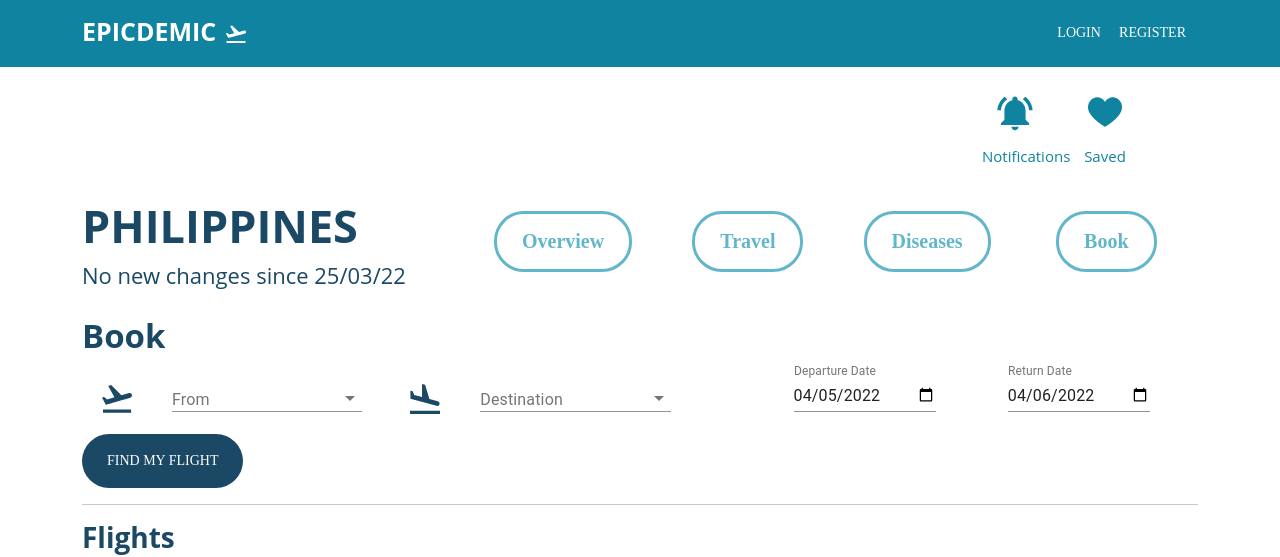
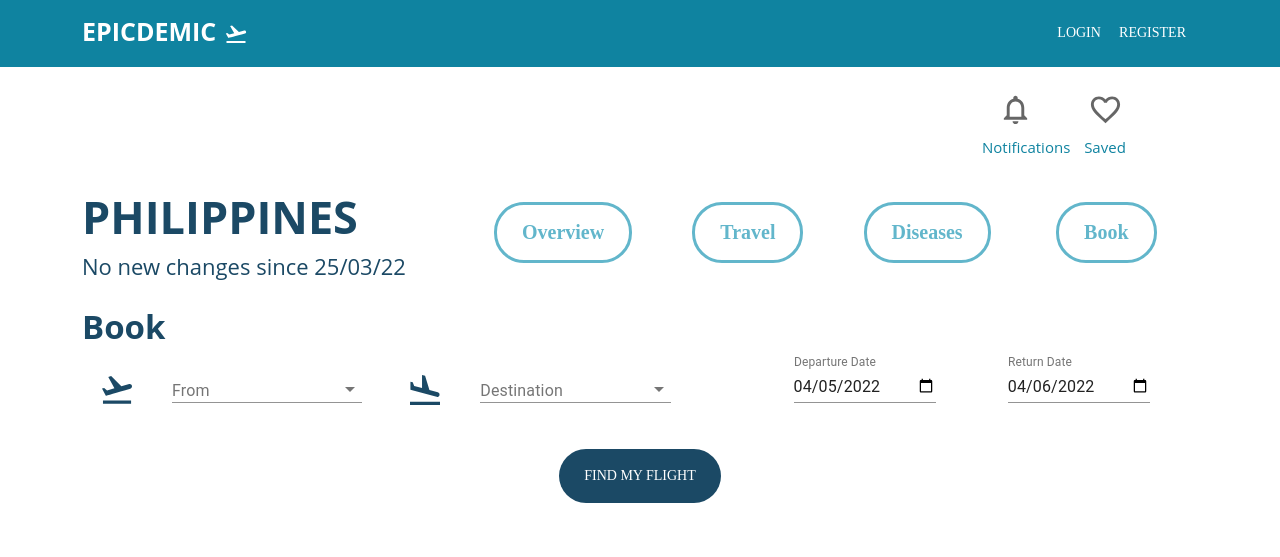
Before and after one commit to sophiac6410/SENG3011_EpicDemic, a React (Create React App) app in the folder PHASE_2/Application_SourceCode/epicdemic/: page /destination/1/book in a window 1280 px wide. Shown: the top 557 px of the page. Built offline with nearby package versions, Linux system fonts and the light colour scheme.

Commit message:
changed icons to use mui icons

```diff
--- a/PHASE_2/Application_SourceCode/epicdemic/src/components/DestinationFinder/InfoRow.js
+++ b/PHASE_2/Application_SourceCode/epicdemic/src/components/DestinationFinder/InfoRow.js
@@ -1,10 +1,13 @@
 import React, { useState, useEffect } from "react";
 import { Row, Col, Button, Image } from "react-bootstrap";
 import "../../styles/DestinationFinder.css";
-import HeartBlank from "../../static/heartblank.svg";
-import HeartFilled from "../../static/heartfilled.svg";
+import Checkbox from '@mui/material/Checkbox';
+import FavoriteBorder from '@mui/icons-material/FavoriteBorder';
+import Favorite from '@mui/icons-material/Favorite';
+import { LightButton } from "../../styles/Global";
 
 const InfoRow = ({country, updateDesc, lastUpdated, travelStatus, saved}) => {
+    const [isSaved, setSaved] = React.useState(saved);
     return (
         <Row className="info-row">
             <Col xs={1}>
@@ -20,10 +23,10 @@ const InfoRow = ({country, updateDesc, lastUpdated, travelStatus, saved}) => {
                 {travelStatus}
             </Col>
             <Col xs={1}>
-                {saved === true ? <Image className="heart-image" src={HeartFilled}/> : <Image className="heart-image" src={HeartBlank}/>}
+                <Checkbox checked={isSaved} icon={<FavoriteBorder />} checkedIcon={<Favorite />} onClick={(event)=> {setSaved(event.target.checked)}} />
             </Col>
             <Col xs={2}>
-                <Button className="book-button">Book</Button>
+                <LightButton>Book</LightButton>
             </Col>
         </Row>
     );
--- a/PHASE_2/Application_SourceCode/epicdemic/src/components/DestinationFinder/InfoRow2.js
+++ b/PHASE_2/Application_SourceCode/epicdemic/src/components/DestinationFinder/InfoRow2.js
@@ -1,7 +1,8 @@
 import React, { useState, useEffect } from "react";
 import { Row, Col, Button, Image } from "react-bootstrap";
 import "../../styles/DestinationFinder.css";
-import InfoIcon from "../../static/infoteal.svg";
+import InfoIcon from '@mui/icons-material/Info';
+import { LightButton } from "../../styles/Global";
 
 const InfoRow2 = ({country, arrivals, travelStatus}) => {
     return (
@@ -14,10 +15,10 @@ const InfoRow2 = ({country, arrivals, travelStatus}) => {
             </Col>
             <Col xs={4}>
                 {travelStatus}
-                <Image style={{marginLeft: 10}} src={InfoIcon}/>
+                <InfoIcon fontSize="small" className="color-medium-blue" sx={{ml: 1}}/>
             </Col>
             <Col xs={2}>
-                <Button className="book-button">Book</Button>
+                <LightButton>Book</LightButton>
             </Col>
         </Row>
     );
--- a/PHASE_2/Application_SourceCode/epicdemic/src/components/GenericSearch.js
+++ b/PHASE_2/Application_SourceCode/epicdemic/src/components/GenericSearch.js
@@ -7,9 +7,8 @@ import SearchIcon from '@mui/icons-material/Search';
 
 const GenericSearch = ({ fieldLabel, options }) => {
     return (
-        <div style={{borderRadius: "25px"}}>
-
-            <div className="searchfield-container">
+        <div>
+            <div className="searchfield-container border-radius-large">
                 <div style={{ display: "flex", alignItems: "center", flexDirection: "row" }}>
                     <div className='search-icon'>
                         <SearchIcon fontSize='medium'></SearchIcon>
--- a/PHASE_2/Application_SourceCode/epicdemic/src/pages/Book.js
+++ b/PHASE_2/Application_SourceCode/epicdemic/src/pages/Book.js
@@ -17,7 +17,7 @@ function Book() {
     <div>
       <h1 class="title-h2">Book</h1>
       <FlightSearch></FlightSearch>
-      <DarkButton sx={{justifyContent: 'center'}}>Find My Flight</DarkButton>
+      <DarkButton sx={{display: 'flex', marginX: 'auto', mb: 7, mt: 3}}>Find My Flight</DarkButton>
       {/* <button id='book-search' class='btn-base btn-dark btn-flight' onClick={handleClick}>Find My Flight</button> */}
       <hr size="3" width="100%" color="grey"></hr>
       <h1 id="flight-title" class='title-h3'>Flights</h1>
--- a/PHASE_2/Application_SourceCode/epicdemic/src/pages/Destination.js
+++ b/PHASE_2/Application_SourceCode/epicdemic/src/pages/Destination.js
@@ -1,12 +1,16 @@
 import { Container, Row, Col } from "react-bootstrap"
-import { Link, Outlet } from "react-router-dom"
+import { NavLink, Outlet } from "react-router-dom"
 import '../styles/Destination.css'
 import Button from '@mui/material/Button';
 import { styled } from '@mui/material/styles';
 import heart from "../static/solidHeart.png"
 import info from "../static/bell.svg"
-
-
+import { NoEncryption } from "@mui/icons-material";
+import Checkbox from '@mui/material/Checkbox';
+import FavoriteBorder from '@mui/icons-material/FavoriteBorder';
+import Favorite from '@mui/icons-material/Favorite';
+import NotificationsActiveIcon from '@mui/icons-material/NotificationsActive';
+import NotificationsNoneIcon from '@mui/icons-material/NotificationsNone';
 
 const ColorButton = styled(Button)({
   fontSize: 20,
@@ -19,10 +23,12 @@ const ColorButton = styled(Button)({
   '&:hover': {
     backgroundColor: "#62B6CB",
     color: "white",
+    border: 'none'
   },
   '&:active': {
     backgroundColor: "#62B6CB",
     color: "white",
+    border: 'none'
   },
 });
 
@@ -40,12 +46,12 @@ function Destination() {
           {/* <TinySearch className="bg-lightblue"></TinySearch> */}
           <Row className="justify-content-end align-items-center mt-2 me-5">
             <Col md={1} className="text-center pt-2">
-              <img src={info} width="62px" height="62px"></img>
+              <Checkbox icon={<NotificationsNoneIcon fontSize="large"/>} checkedIcon={<NotificationsActiveIcon fontSize="large" className="color-medium-teal"/>} onClick={(event)=> {setSaved(event.target.checked)}} />
               <div style={{"font-size": "15px", "color": "#0F83A0"}}>Notifications</div>
             </Col>
-            <Col md={1} className="text-center pt-1 ps-6 mt-3">
-              <img src={heart} width="34px" height="34px"></img>
-              <div className="mt-3" style={{"font-size": "15px", "color": "#0F83A0"}}>Saved</div>
+            <Col md={1} className="text-center pt-2">
+              <Checkbox icon={<FavoriteBorder fontSize="large"/>} checkedIcon={<Favorite fontSize="large" className="color-medium-teal"/>} onClick={(event)=> {setSaved(event.target.checked)}} />
+              <div style={{"font-size": "15px", "color": "#0F83A0"}}>Saved</div>
             </Col>
           </Row>
           <Row className="pt-4 pb-4 align-items-center">
@@ -56,28 +62,27 @@ function Destination() {
             <Col>
               <Row style={{"justify-content": "space-between"}} className="ps-3 pe-3">
                 <Col className="text-center">
-                  <Link to="" style={linkStyle}>
-                    <ColorButton variant="outlined">Overview
-                    </ColorButton>
-                  </Link>
+                  <NavLink to="" style={linkStyle}>
+                    <ColorButton component={NavLink} to="" variant="outlined">Overview</ColorButton>
+                  </NavLink>
                 </Col>
                 <Col className="text-center">
-                  <Link to="travel" style={linkStyle}>
+                  <NavLink to="travel" style={linkStyle}>
                     <ColorButton variant="outlined">Travel
                     </ColorButton>
-                  </Link>
+                  </NavLink>
                 </Col>
                 <Col className="text-center">
-                   <Link to="covid" style={linkStyle}>
+                   <NavLink to="covid" style={linkStyle}>
                     <ColorButton variant="outlined">Diseases
                     </ColorButton>
-                  </Link>
+                  </NavLink>
                 </Col>
                 <Col className="text-center">
-                  <Link to="Book" style={linkStyle}>
+                  <NavLink to="Book" style={linkStyle}>
                     <ColorButton variant="outlined">Book
                     </ColorButton>
-                  </Link>
+                  </NavLink>
                 </Col>
               </Row>
             </Col>
--- a/PHASE_2/Application_SourceCode/epicdemic/src/pages/DestinationFinder.js
+++ b/PHASE_2/Application_SourceCode/epicdemic/src/pages/DestinationFinder.js
@@ -13,6 +13,7 @@ import HexTeal from "../static/hexteal.svg";
 import HexMedTeal from "../static/hexmedteal.svg";
 import HexWhite from "../static/hexwhite.svg";
 import BalloonBackground from "../static/balloontravel.jpg"
+import { DarkButton } from "../styles/Global";
 
 const DestinationFinder = () => {
     const [infoRows, setInfoRows] = useState([]);
@@ -107,13 +108,13 @@ const DestinationFinder = () => {
             </Row>
             <Row position="relative" style={{"marginLeft": 0, "marginRight": 0, "marginTop": "15vh", "paddingBottom": "25vh", "paddingLeft": 0, "paddingRight": 0}}>
                 <Col style={{"display": "flex", "justifyContent": "center", "alignItems": "center"}}>
-                    <Button className="recommend-dest-button"
+                    <DarkButton
                         onClick={() => {
                             navigate('/saved');
                         }}
                     >
                         Recommend me a destination
-                    </Button>
+                    </DarkButton>
                 </Col>
             </Row>
         </Container>
--- a/PHASE_2/Application_SourceCode/epicdemic/src/styles/App.css
+++ b/PHASE_2/Application_SourceCode/epicdemic/src/styles/App.css
@@ -112,7 +112,7 @@
     border-radius: 50px;
 }
 .border-radius-small {
-    border-radius: 20px;
+    border-radius: 10px;
 }
 
 /* BUTTONS */
```
